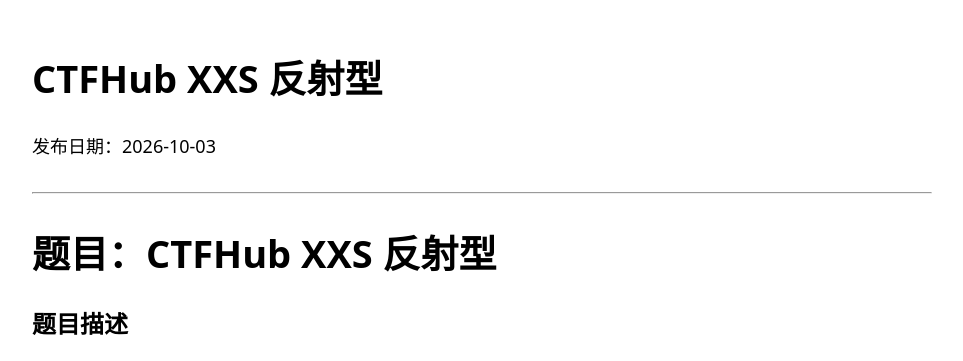
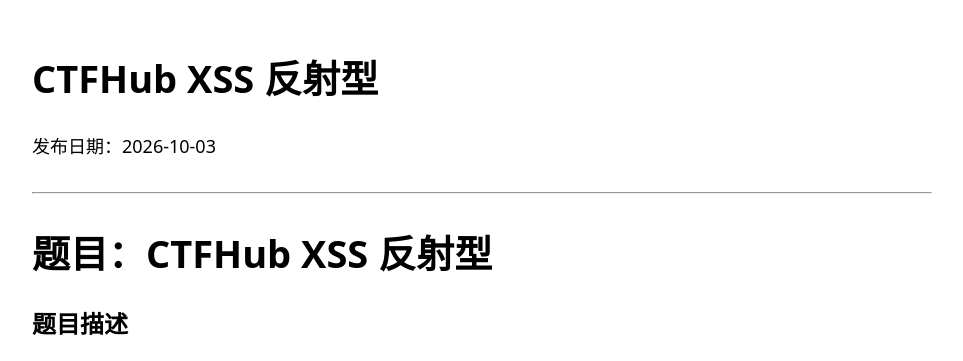
Before and after one commit to gysbfff/gysbfff.github.io, a Jekyll site: the page built from _posts/2026-10-03-ctfhub-fanshex.md, in a window 1280 px wide. Shown: the top 361 px of the page, without its empty margins (158-1121 px from the left). Built offline with Jekyll 4.4.1, drawn with Linux system fonts in a browser that asks for light colours; our own code applies the rules of GitHub Pages for plain Markdown files.

Commit message:
Update 2026-10-03-ctfhub-fanshex.md

```diff
--- a/_posts/2026-10-03-ctfhub-fanshex.md
+++ b/_posts/2026-10-03-ctfhub-fanshex.md
@@ -1,10 +1,10 @@
 ---
-title: CTFHub XXS 反射型
+title: CTFHub XSS 反射型
 date: 2026-10-03
 categories: CTFHub Web
-tags: CTFHub Web XXS 反射型
+tags: CTFHub Web XSS 反射型
 ---
-# 题目：CTFHub XXS 反射型
+# 题目：CTFHub XSS 反射型
 
 ## 题目描述
 页面存在可控输入框，输入内容会直接展示在页面中，后端无任何过滤。平台提供  Send URL to Bot  功能，可让后台管理员Bot访问指定链接，Flag存储在Bot的Cookie中，需要通过XSS窃取Bot Cookie获取Flag。
```
